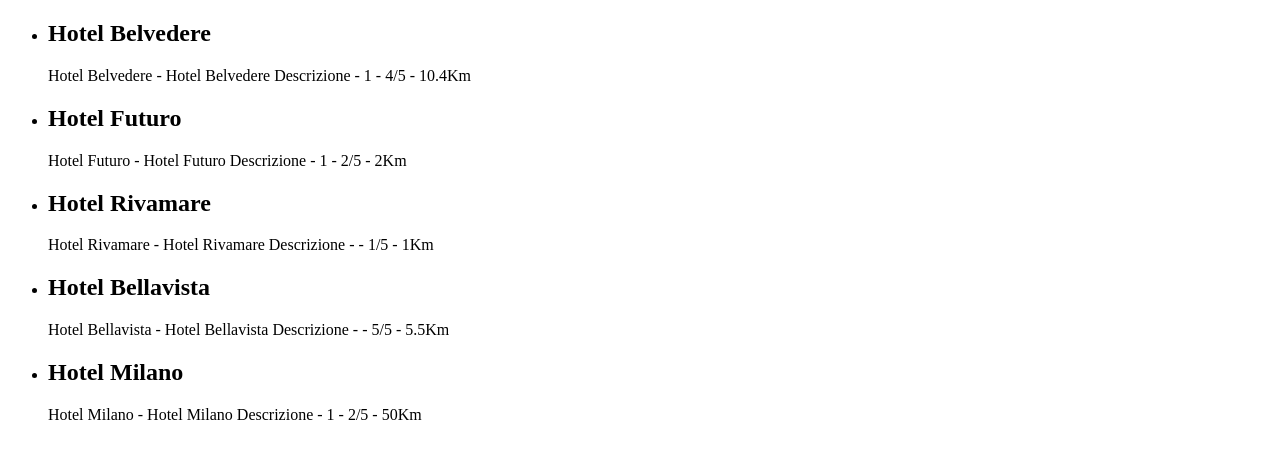
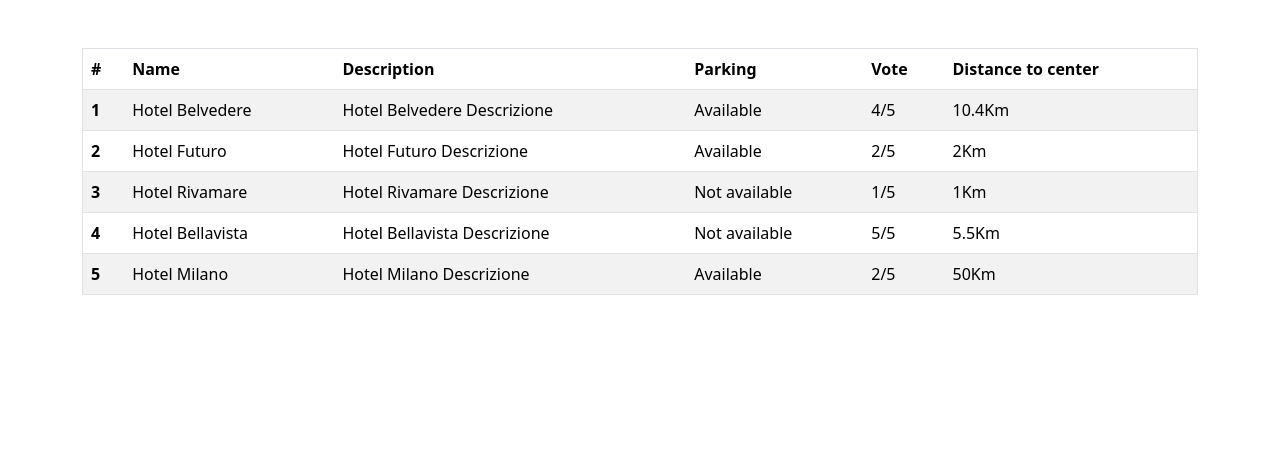
Before and after one commit to DaniloSalerno/php-hotel, a PHP site: page / in a window 1280 px wide. Shown: the top 459 px of the page. Run offline with PHP 8.4, Linux system fonts and the light colour scheme.

Commit message:
add data in a table using forEach

```diff
--- a/index.php
+++ b/index.php
@@ -59,26 +59,47 @@ $hotels = [
     <meta charset="UTF-8">
     <meta name="viewport" content="width=device-width, initial-scale=1.0">
     <title>Hotel</title>
+    <link href="https://cdn.jsdelivr.net/npm/bootstrap@5.3.2/dist/css/bootstrap.min.css" rel="stylesheet" integrity="sha384-T3c6CoIi6uLrA9TneNEoa7RxnatzjcDSCmG1MXxSR1GAsXEV/Dwwykc2MPK8M2HN" crossorigin="anonymous">
 </head>
 
 <body>
 
-    <ul>
-        <?php foreach ($hotels as $hotel) : ?>
-            <li>
+    <div class="container mt-5">
+        <table class="table table-striped table-hover border">
+            <thead>
+                <tr>
+                    <th scope="col">#</th>
+                    <th scope="col">Name</th>
+                    <th scope="col">Description</th>
+                    <th scope="col">Parking</th>
+                    <th scope="col">Vote</th>
+                    <th scope="col">Distance to center</th>
+                </tr>
+            </thead>
+            <tbody>
+                <?php foreach ($hotels as $key => $hotel) : ?>
+                    <tr>
+                        <th scope="row"><?php echo $key + 1 ?></th>
+                        <td><?php echo $hotel['name'] ?></td>
+                        <td><?php echo $hotel['description'] ?></td>
+                        <td>
+                            <?php if ($hotel['parking'] == 1) {
+                                echo 'Available';
+                            } else {
+                                echo 'Not available';
+                            }
+                            ?>
+                        </td>
+                        <td><?php echo $hotel['vote'] . '/5' ?></td>
+                        <td><?php echo $hotel['distance_to_center'] . 'Km' ?></td>
+                    </tr>
+                <?php endforeach; ?>
+            </tbody>
 
-                <h2>
-                    <?php echo $hotel['name'] ?>
-                </h2>
+        </table>
+    </div>
 
-                <div>
-                    <?php echo $hotel['name'] . ' - ' . $hotel['description'] . ' - ' . $hotel['parking'] . ' - ' . $hotel['vote'] . '/5' . ' - ' . $hotel['distance_to_center'] . 'Km'; ?>
-                </div>
-
-            </li>
-        <?php endforeach; ?>
-    </ul>
-
+    <script src="https://cdn.jsdelivr.net/npm/bootstrap@5.3.2/dist/js/bootstrap.bundle.min.js" integrity="sha384-C6RzsynM9kWDrMNeT87bh95OGNyZPhcTNXj1NW7RuBCsyN/o0jlpcV8Qyq46cDfL" crossorigin="anonymous"></script>
 
 </body>
 
```
